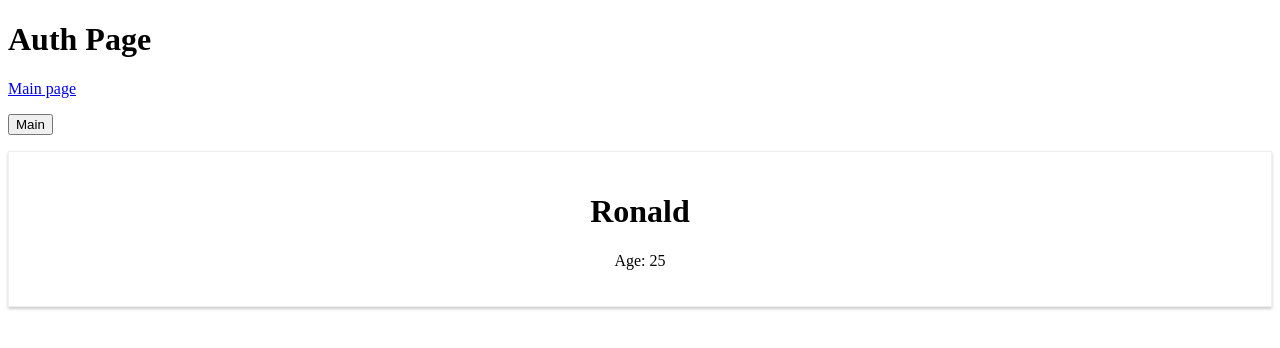
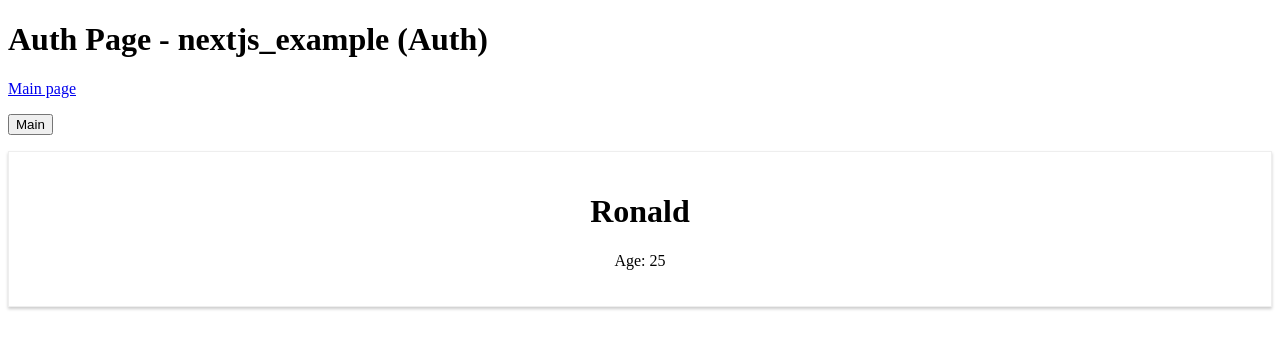
Before and after one commit to Jarkkohei/nextjs_example, a Next.js app: page /auth in a window 1280 px wide. Shown: the top 348 px of the page. Built offline with nearby package versions, Linux system fonts and the light colour scheme.

Commit message:
Pass props to authIndexPage and add an example of getInitialProps-lifecyclehook usage in functional component

```diff
--- a/pages/auth/index.js
+++ b/pages/auth/index.js
@@ -4,9 +4,9 @@
 
 import User from '../../components/User';
 
-const authIndexPage = () => (
+const authIndexPage = (props) => (
     <div>
-        <h1>Auth Page</h1>
+        <h1>Auth Page - {props.appName}</h1>
 
         {/* Navigate using a Link */}
         <Link href="/"><a>Main page</a></Link>
@@ -17,4 +17,13 @@
     </div>
 );
 
+authIndexPage.getInitialProps = (context) => {
+    const promise = new Promise((resolve, reject) => {
+        setTimeout(() => {
+            resolve({ appName: 'nextjs_example (Auth)' });
+        }, 1000);
+    });
+    return promise;
+}
+
 export default authIndexPage;
```
